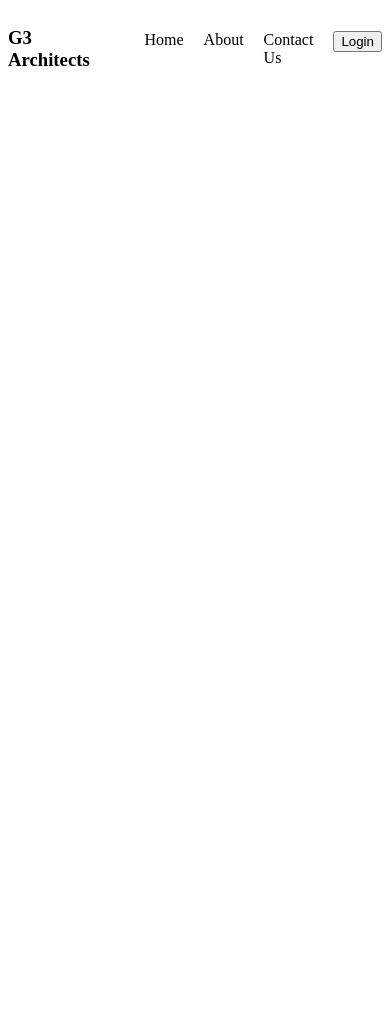
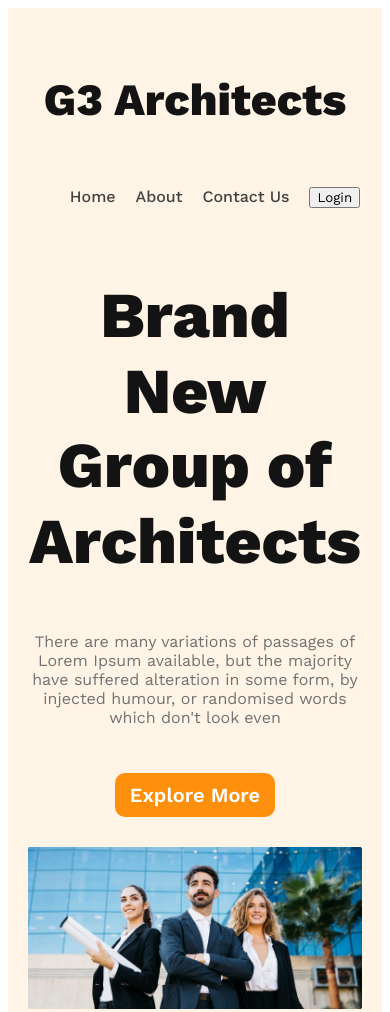
Before and after one commit to Shakil-242/g3-architects-website, a plain HTML site: page index.html in a window 390 px wide. Shown: the top 1012 px of the page. Before the commit the page ends 844 px from the top, so only its background shows below. Drawn offline with nearby package versions, Linux system fonts and the light colour scheme.

Commit message:
Bannar section and bannar responsive section completed

```diff
--- a/index.html
+++ b/index.html
@@ -4,21 +4,36 @@
     <meta charset="UTF-8" />
     <meta name="viewport" content="width=device-width, initial-scale=1.0" />
     <title>G3-Architects</title>
+    <!-- work sans font from google font -->
+    <link rel="preconnect" href="https://fonts.googleapis.com">
+    <link rel="preconnect" href="https://fonts.gstatic.com" crossorigin>
+    <link href="https://fonts.googleapis.com/css2?family=Work+Sans:ital,wght@0,400;0,500;0,600;0,800;0,900;1,700&display=swap" rel="stylesheet">
+    <!-- work sans font from google font use End -->
     <link rel="stylesheet" href="styles/g3-architects.css" />
   </head>
   <body>
     <header>
       <nav>
         <div class="nav-container">
-            <h3>G3 Architects</h3>
+            <h3 class="nav-title">G3 Architects</h3>
                 <ul>
-                    <li>Home</li>
-                    <li>About</li>
-                    <li>Contact Us</li>
-                    <li><button>Login</button></li>
+                    <li><a href="">Home</a></li>
+                    <li><a href="">About</a></li>
+                    <li><a href="">Contact Us</a></li>
+                    <li><button>Login</button></a></li>
                 </ul>
         </div>
       </nav>
+      <div class="bannar">
+        <div class="bannar-container">
+            <h2 class="bannar-title bottom">Brand New</h2>
+            <h2 class="bannar-title bottom-2">Group of Architects</h2>
+            <p class="bannar-description">There are many variations of passages of Lorem Ipsum available, but the majority have suffered alteration in some form, by injected humour, or randomised words which don't look even</p>
+            <button class="primary-btn">Explore More</button>
+        </div>
+        <img src="images/banner.png" alt="Team Picture Loading" class="bannar-image">
+      </div>
+
     </header>
 
     <main></main>
--- a/styles/g3-architects.css
+++ b/styles/g3-architects.css
@@ -1,3 +1,22 @@
+/* shared styles */
+*{font-family: 'Work Sans', sans-serif;
+}
+.primary-btn{
+    background-color: #FF900E;
+    border-radius: 10px;
+    padding:10px 15px;
+    color:#FFFFFF;
+    cursor: pointer;
+    font-weight: 600;
+    font-size:1.25rem;
+    border:none;
+    margin-top: 30px;
+}
+/* header styles */
+header{
+    background-color:rgba(255, 144, 14, 0.10);
+    padding:50px 240px;
+}
 
 /* menubar styles */
 .nav-container{
@@ -8,7 +27,67 @@
 }
 nav > .nav-container ul{
     display:flex;
-    list-style: none;
     gap:20px
 
 }
+.nav-title{
+    font-size:2.8rem;
+    font-weight: 700;
+    color:#131313;
+}
+nav li{
+    list-style: none;
+}
+nav li a{
+    text-decoration: none;
+    color:#424242;
+    font-weight: 500;
+    font-size: 1rem;
+}
+
+/* bannar styles */
+.bannar-container{
+    max-width:800px;
+    margin: 0 auto;
+    text-align: center;
+}
+.bannar-title{
+    text-align: center;
+    font-size:4rem;
+    font-weight: 700;
+    color:#131313;
+}
+.bottom{
+    margin-bottom: -55px;
+}
+
+.bannar-description{
+    color:#727272;
+}
+.bannar-image{
+    width:100%;
+    margin-top: 30px;
+}
+
+/* Responsive mobile Media Queries */
+@media screen and (max-width: 576px){
+    header{
+        padding:20px;
+    }
+    .nav-container{
+        flex-direction: column;
+    }
+}
+/* Tablet or Medium Screen */
+@media  screen and (min-width:576px) and (max-width:992px) {
+    header{
+        padding:50px;
+    }
+
+}
+@media  screen and (min-width:992px) and (max-width:1129px) {
+    header{
+        padding:50px;
+    }
+
+}
```
Also changed, not shown: images/architect.png (added), images/banner.png (added), images/icons/customers.png (added), images/icons/email.png (added), images/icons/projects.png (added), images/icons/ribon.png (added), images/sponsors/amazon.png (added), images/sponsors/figma.png (added), images/sponsors/google.png (added), images/sponsors/spotify.png (added), images/sponsors/telerama.png (added), images/team1.png (added), images/team2.png (added), images/team3.png (added), 1 more files.
